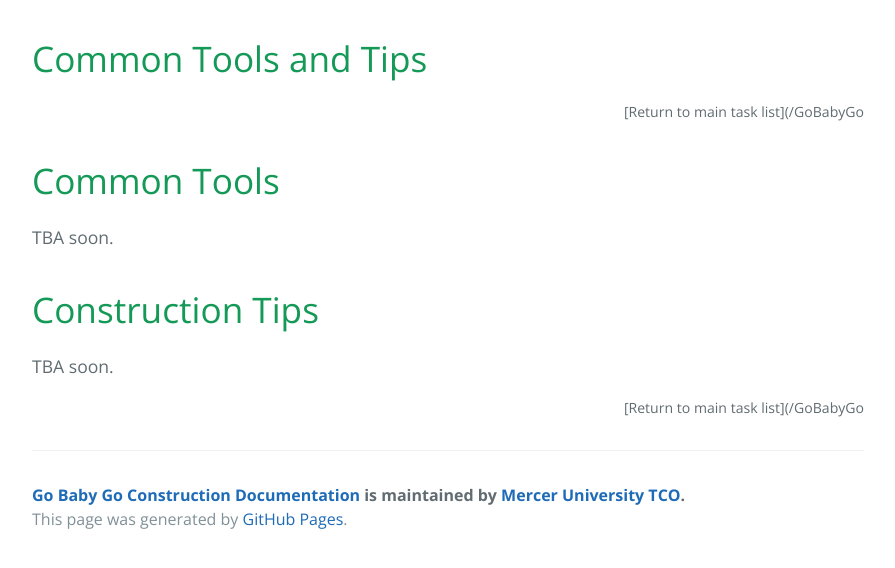
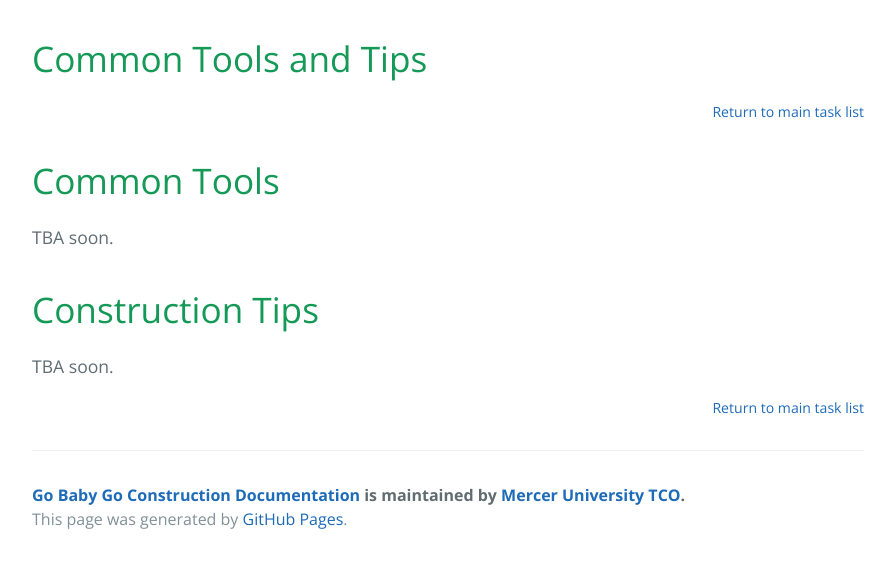
Before and after one commit to MercerU-TCO/GoBabyGo, a Jekyll site: the page built from docs/pages/tools-tips-home.md, in a window 1280 px wide. Shown: the top 568 px of the page, without its empty margins (192-1087 px from the left). Built offline with Jekyll 4.4.1, drawn with Linux system fonts in a browser that asks for light colours.

Commit message:
testing fix to topic template

```diff
--- a/docs/_layouts/topic.html
+++ b/docs/_layouts/topic.html
@@ -6,11 +6,11 @@
   <body>
     <section class="main-content">
 	  <h1>{{ page.title }}</h1>
-	  <p class="returnLink">[Return to main task list]({{ site.baseurl}}{{ page.mainTaskPage}}</p>
+	  <p class="returnLink"><a href="{{ site.baseurl}}{{ page.mainTaskPage }}">Return to main task list</a></p>
 
       {{ content }}
 
-	  <p class="returnLink">[Return to main task list]({{ site.baseurl}}{{ page.mainTaskPage}}</p>
+	  <p class="returnLink"><a href="{{ site.baseurl}}{{ page.mainTaskPage }}">Return to main task list</a></p>
 
 	  {% include page-footer.html %}
 
```
